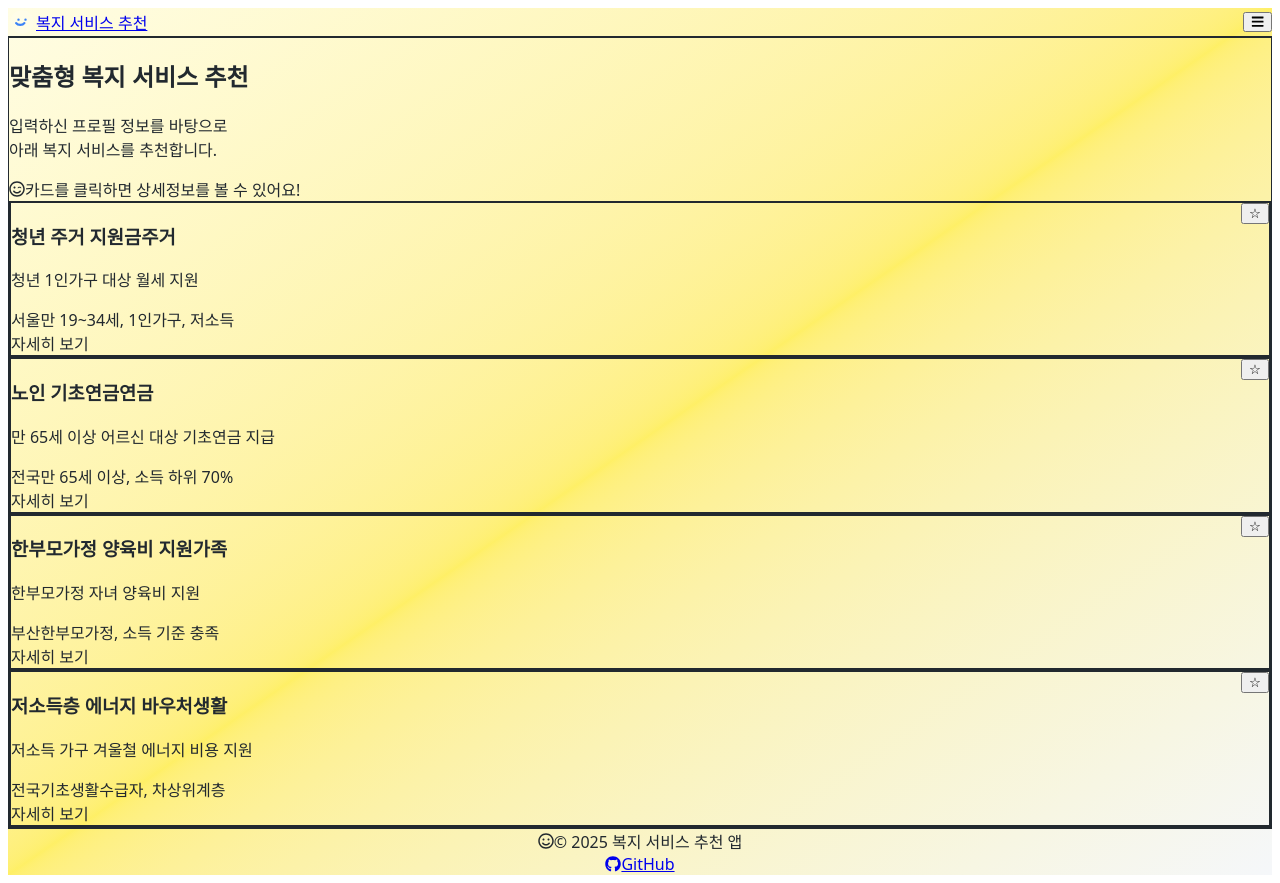
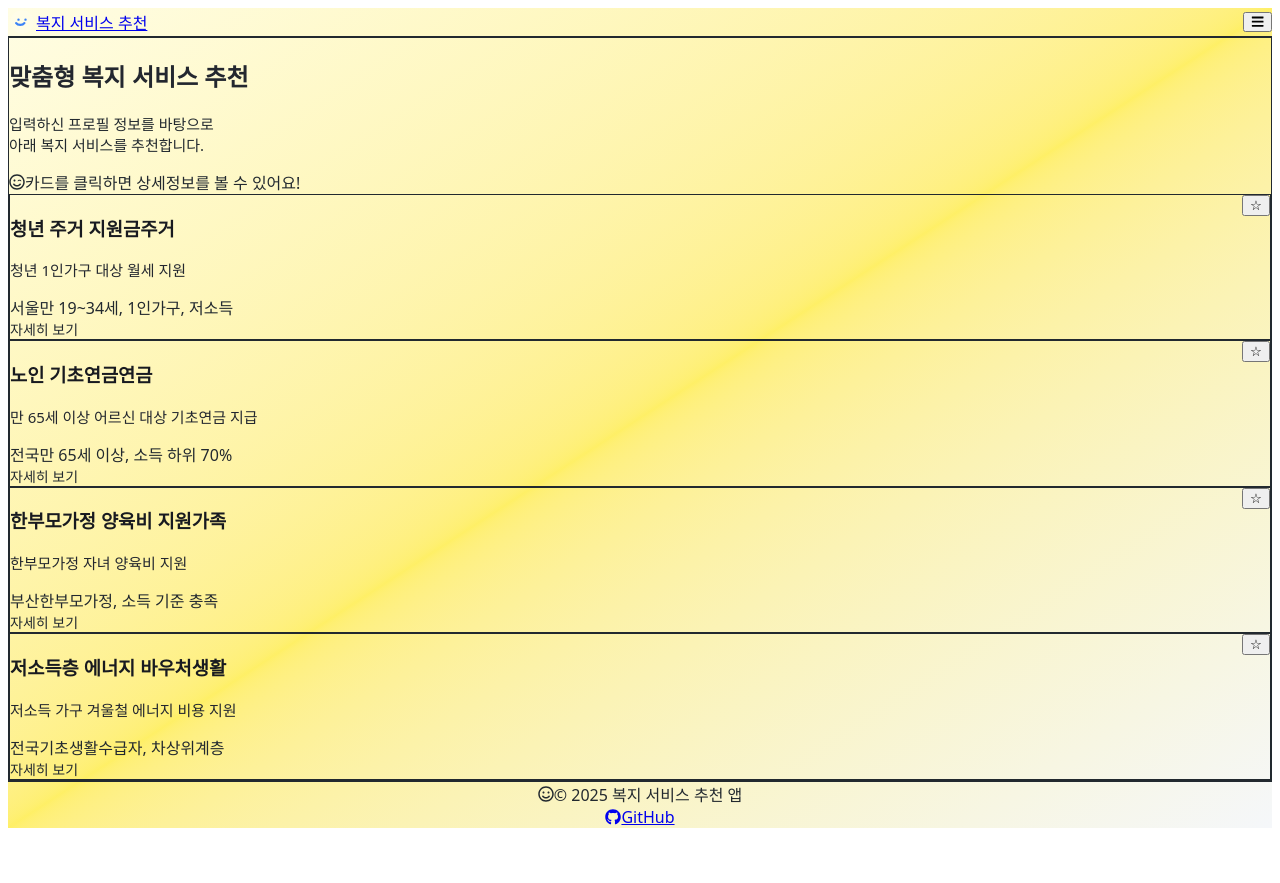
Before and after one commit to mxten777/new_project_20, a React (Vite) app: page /recommend in a window 1280 px wide. After the commit the page ends 836 px from the top, so only its background shows below. Built offline with nearby package versions, Linux system fonts and the light colour scheme.

Commit message:
가독성 중심 카드 UI 개선 및 전체 스타일 패치 (카카오/네이버 감성, 텍스트 대비 강화)

```diff
--- a/src/components/Layout.tsx
+++ b/src/components/Layout.tsx
@@ -4,10 +4,10 @@ import Footer from "./Footer";
 
 export default function Layout({ children }: { children: React.ReactNode }) {
   return (
-    <div className="flex flex-col min-h-screen relative overflow-x-hidden bg-gradient-to-br from-[#FFFDE4] via-[#FEE500]/60 to-[#F5F7FA] text-[#22292f]">
+  <div className="flex flex-col min-h-screen relative bg-gradient-to-br from-[#FFFDE4] via-[#FEE500]/60 to-[#F5F7FA] text-[#22292f]">
       <Header />
-      <main className="flex-1 flex flex-col items-center justify-center px-0 sm:px-2 py-4 sm:py-8 z-10 relative transition-all duration-500 animate-fadeIn w-full overflow-x-auto">
-        <div className="w-full max-w-full sm:max-w-2xl md:max-w-4xl lg:max-w-5xl mx-auto bg-white/85 rounded-3xl shadow-card p-2 sm:p-4 md:p-8 min-h-[60vh] my-2 sm:my-4 md:my-8 border border-yellow-100/30 backdrop-blur-xl transition-all duration-500 box-border overflow-x-auto">
+  <main className="flex-1 flex flex-col items-center justify-center px-0 sm:px-2 py-4 sm:py-8 z-10 relative transition-all duration-500 animate-fadeIn w-full">
+  <div className="w-full max-w-full sm:max-w-2xl md:max-w-4xl lg:max-w-5xl mx-auto bg-white/85 rounded-3xl shadow-card p-2 sm:p-4 md:p-8 min-h-[60vh] my-2 sm:my-4 md:my-8 border border-yellow-100/30 backdrop-blur-xl transition-all duration-500 box-border">
           {children}
         </div>
       </main>
--- a/src/components/ServiceDetailModal.tsx
+++ b/src/components/ServiceDetailModal.tsx
@@ -1,4 +1,6 @@
 
+
+import { useEffect } from 'react';
 import { type WelfareService } from '../data/sampleServices';
 import { isFavorite, toggleFavorite } from '../utils/favorites';
 
@@ -8,8 +10,15 @@ interface Props {
 }
 
 export default function ServiceDetailModal({ service, onClose }: Props) {
+  // 모달이 열릴 때 body 스크롤 방지
+  useEffect(() => {
+    const original = document.body.style.overflow;
+    document.body.style.overflow = 'hidden';
+    return () => { document.body.style.overflow = original; };
+  }, []);
+
   return (
-    <div className="fixed inset-0 z-50 flex items-center justify-center bg-black/60 backdrop-blur-sm animate-fadeIn">
+    <div className="fixed inset-0 z-[9999] flex items-center justify-center bg-black/60 backdrop-blur-sm animate-fadeIn">
       <div className="bg-gradient-to-br from-white via-blue-50 to-purple-50 rounded-3xl shadow-2xl max-w-lg w-full p-10 relative border border-blue-200 animate-fadeInUp">
         <button
           onClick={onClose}
--- a/src/pages/RecommendPage.tsx
+++ b/src/pages/RecommendPage.tsx
@@ -55,18 +55,18 @@ export default function RecommendPage() {
   }, []);
 
   return (
-    <section className="w-full max-w-4xl mx-auto px-2 md:px-0 py-10 md:py-14">
-      <div className="mb-10 flex flex-col md:flex-row md:items-end md:justify-between gap-4">
+  <section className="w-full max-w-3xl mx-auto px-3 md:px-0 py-8 md:py-14">
+      <div className="mb-8 flex flex-col md:flex-row md:items-end md:justify-between gap-4">
         <div>
-          <h2 className="text-3xl md:text-4xl font-extrabold text-blue-700 mb-2 drop-shadow">맞춤형 복지 서비스 추천</h2>
-          <p className="text-base md:text-lg text-gray-600 font-medium">입력하신 프로필 정보를 바탕으로<br className="md:hidden"/> 아래 복지 서비스를 추천합니다.</p>
+          <h2 className="text-2xl md:text-3xl font-bold text-[#23272f] mb-2 tracking-tight">맞춤형 복지 서비스 추천</h2>
+          <p className="text-[15px] md:text-lg text-gray-500 font-normal leading-relaxed">입력하신 프로필 정보를 바탕으로<br className="md:hidden"/> 아래 복지 서비스를 추천합니다.</p>
         </div>
-        <div className="flex items-center gap-2 text-blue-400 bg-blue-50 px-4 py-2 rounded-xl shadow font-semibold animate-fadeInUp">
+  <div className="flex items-center gap-2 text-primary bg-primary-light/60 px-4 py-2 rounded-2xl shadow-soft font-semibold animate-fade-in">
           <FaRegSmileWink className="text-2xl"/>
           <span>카드를 클릭하면 상세정보를 볼 수 있어요!</span>
         </div>
       </div>
-  <div className="relative min-h-[200px] w-full overflow-x-visible box-border">
+  <div className="relative min-h-[200px] w-full box-border">
         {loading ? (
           <div className="flex flex-col items-center justify-center h-60 text-blue-400 animate-pulse">
             <svg width="60" height="60" fill="none" viewBox="0 0 60 60"><circle cx="30" cy="30" r="28" stroke="#a5b4fc" strokeWidth="4"/><path d="M20 35c3 4 17 4 20 0" stroke="#6366f1" strokeWidth="3" strokeLinecap="round"/><circle cx="25" cy="27" r="2" fill="#6366f1"/><circle cx="35" cy="27" r="2" fill="#6366f1"/></svg>
@@ -79,24 +79,24 @@ export default function RecommendPage() {
             <span className="text-sm mt-2">프로필 정보를 다시 입력해보세요.</span>
           </div>
         ) : (
-          <div className="grid grid-cols-1 sm:grid-cols-2 gap-4 sm:gap-7 animate-fadeInUp px-0.5 sm:px-0 w-full box-border">
+          <div className="grid grid-cols-1 sm:grid-cols-2 gap-5 sm:gap-8 animate-fade-in px-0.5 sm:px-0 w-full box-border">
             {filtered.map(service => (
               <div
                 key={service.id}
-                className="bg-white rounded-2xl sm:rounded-3xl shadow-2xl p-4 sm:p-7 flex flex-col justify-between border-2 border-blue-100 cursor-pointer hover:shadow-3xl hover:-translate-y-1.5 transition-all duration-200 group relative overflow-hidden animate-fadeInUp w-full min-w-0 box-border"
+                className="bg-white rounded-2xl sm:rounded-3xl shadow-soft p-4 sm:p-6 flex flex-col justify-between border border-border/80 cursor-pointer hover:shadow-md hover:-translate-y-0.5 transition-all duration-200 group relative overflow-hidden animate-fade-in w-full min-w-0 box-border"
                 style={{ maxWidth: '100%' }}
                 onClick={() => setSelected(service)}
               >
-                <div className="flex justify-between items-start">
-                  <div>
-                    <h3 className="text-xl font-extrabold text-blue-800 mb-2 flex items-center gap-2">
+                <div className="flex justify-between items-start gap-2">
+                  <div className="flex-1 min-w-0">
+                    <h3 className="text-lg font-extrabold text-[#181A20] mb-1 flex items-center gap-2 tracking-tight">
                       {service.title}
-                      <span className="inline-block bg-gradient-to-r from-blue-400 to-purple-400 text-white text-xs font-semibold px-2 py-0.5 rounded-full ml-1 shadow">{service.category}</span>
+                      <span className="inline-block bg-primary-light text-primary text-xs font-semibold px-2 py-0.5 rounded-full ml-1 shadow-none">{service.category}</span>
                     </h3>
-                    <p className="text-gray-700 mb-2 line-clamp-2">{service.description}</p>
+                    <p className="text-[#23272f] mb-2 text-[15px] leading-snug line-clamp-2 font-medium">{service.description}</p>
                     <div className="flex flex-wrap gap-2 mb-1">
-                      <span className="bg-blue-50 text-blue-600 px-2 py-0.5 rounded text-xs">{service.region}</span>
-                      <span className="bg-gray-50 text-gray-500 px-2 py-0.5 rounded text-xs">{service.eligibility}</span>
+                      <span className="bg-primary-light/80 text-primary font-semibold px-2 py-0.5 rounded text-xs">{service.region}</span>
+                      <span className="bg-gray-100 text-gray-500 font-semibold px-2 py-0.5 rounded text-xs">{service.eligibility}</span>
                     </div>
                   </div>
                   <button
@@ -109,8 +109,8 @@ export default function RecommendPage() {
                     {isFavorite(service.id) ? '★' : '☆'}
                   </button>
                 </div>
-                <span className="mt-4 inline-block bg-gradient-to-r from-blue-100 to-purple-100 text-blue-700 px-4 py-2 rounded-lg text-sm font-semibold group-hover:bg-blue-200 group-hover:scale-105 transition-all">자세히 보기</span>
-                <div className="absolute inset-0 pointer-events-none group-hover:bg-blue-50/30 transition-all duration-200 rounded-3xl" />
+                <span className="mt-3 inline-block bg-primary-light/80 text-primary text-[14px] font-semibold px-4 py-2 rounded-lg group-hover:bg-primary-light group-hover:scale-105 transition-all">자세히 보기</span>
+                <div className="absolute inset-0 pointer-events-none group-hover:bg-primary-light/30 transition-all duration-200 rounded-2xl sm:rounded-3xl" />
               </div>
             ))}
           </div>
```
Also changed, not shown: postcss.config.js (added).
